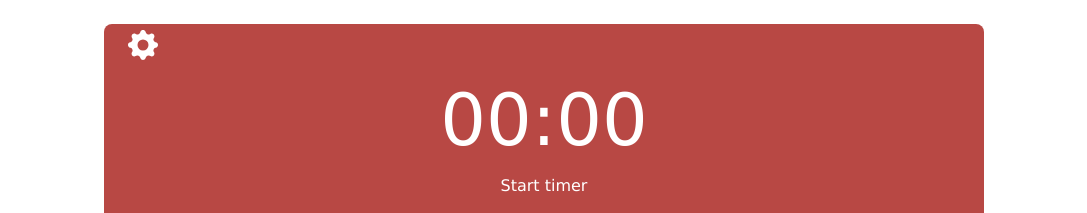
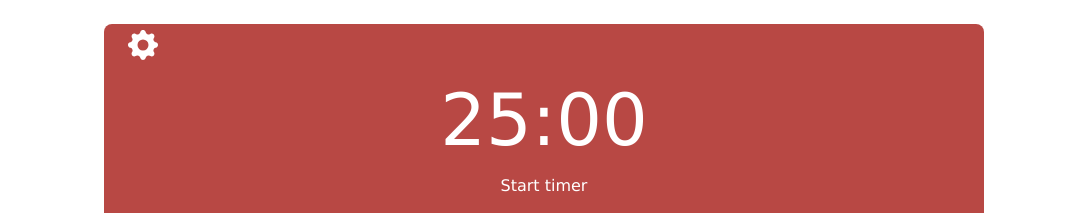
Before and after one commit to Pannonians/learning-js, a React (Create React App) app in the folder public/pomodoro-react-app/: page / in a window 1280 px wide. Shown: the top 213 px of the page, without its empty margins (96-1183 px from the left). Built offline with nearby package versions, Linux system fonts and the light colour scheme.

Commit message:
redux settings implemented (#125)

```diff
--- a/public/pomodoro-react-app/src/components/pomodoro.jsx
+++ b/public/pomodoro-react-app/src/components/pomodoro.jsx
@@ -9,7 +9,9 @@ function Pomodoro() {
         <div className="col-sm-12 center"><Timer /></div>
       </div>
       <div className="row todopadding">
-        <div className="col-sm-12 todos"><Todo /></div>
+        <div className="col-sm-12 todos">
+          <Todo />
+        </div>
       </div>
       <div className="row ">
         <div className="col-sm-12 carousel"><Carousel /></div>
--- a/public/pomodoro-react-app/src/components/settings/settings.jsx
+++ b/public/pomodoro-react-app/src/components/settings/settings.jsx
@@ -5,6 +5,8 @@ import "@reach/dialog/styles.css";
 import "@reach/tabs/styles.css";
 import "../settings/popup.css";
 import "../../App.css";
+import { useDispatch, useSelector } from "react-redux";
+import { setSettings } from "../state/settingsReducer";
 
 function Settings() {
   const [showModal, setShowModal] = useState(false);
@@ -31,6 +33,8 @@ function Settings() {
       return [];
     }
   });
+
+  const dispatch = useDispatch();
 
   useEffect(() => {
     if (formSubmit) {
@@ -105,6 +109,22 @@ function Settings() {
       }
     }
     setAllSchemes(setFalse);
+    const reducerData = setFalse.filter((item) => item.isActive);
+    dispatch(
+      setSettings({
+        duration: parseInt(reducerData[0].pomodoroDuration * 60),
+        shortBreak: parseInt(reducerData[0].shortBreakDuration * 60),
+        longBreak: parseInt(reducerData[0].longBreakDuration * 60),
+        longBreakDelay: parseInt(reducerData[0].longBreakDelay * 60),
+        autoPomodoros: reducerData[0].autostartPomodoros,
+        autoBreaks: reducerData[0].autoStartBreaks,
+      }),
+      localStorage.setItem(
+        "timeLeft",
+        parseInt(reducerData[0].pomodoroDuration * 60)
+      )
+    );
+
     localStorage.setItem("allSchemes", JSON.stringify(allSchemes));
   };
 
--- /dev/null
+++ b/public/pomodoro-react-app/src/components/state/settingsReducer.js
@@ -0,0 +1,28 @@
+import { createSlice } from "@reduxjs/toolkit";
+
+const initialState = {
+  duration: 1500,
+  shortBreak: 300,
+  longBreak: 900,
+  longBreakDelay: 4,
+  autoPomodoros: false,
+  autoBreaks: false,
+};
+
+export const settingsSlice = createSlice({
+  name: "settings",
+  initialState,
+  reducers: {
+    setSettings: (state, action) => {
+      state.duration = action.payload.duration;
+      state.shortBreak = action.payload.shortBreak;
+      state.longBreak = action.payload.longBreak;
+      state.longBreakDelay = action.payload.longBreakDelay;
+      state.autoPomodoros = !state.autoPomodoros;
+      state.autoBreaks = !state.autoBreaks;
+    },
+  },
+});
+
+export const { setSettings } = settingsSlice.actions;
+export default settingsSlice.reducer;
--- /dev/null
+++ b/public/pomodoro-react-app/src/components/state/store.js
@@ -0,0 +1,9 @@
+import { configureStore } from "@reduxjs/toolkit";
+import settingsReducer from "./settingsReducer";
+
+const store = configureStore({
+  reducer: {
+    settings: settingsReducer,
+  },
+});
+export default store;
--- a/public/pomodoro-react-app/src/components/timer.jsx
+++ b/public/pomodoro-react-app/src/components/timer.jsx
@@ -1,36 +1,44 @@
 import { useEffect, useState } from "react";
+import { useSelector } from "react-redux";
 import Settings from "./settings/settings";
+import { setSettings } from "./state/settingsReducer";
 
 function Timer() {
-  const storageTime = localStorage.getItem("timeLeft");
-  const [time, setTime] = useState(
-    storageTime ? parseInt(storageTime) : 25 * 60
-  );
-  // time in seconds
+  const pomodoro = useSelector((state) => state.settings.duration);
+  const [time, setTime] = useState(pomodoro);
+
   const [isActive, setIsActive] = useState(false);
   const [displayMessage, setDisplayMessage] = useState("Start timer");
 
+  useEffect(() => localStorage.setItem("timeLeft", time), [time]);
+
   const getTime = () => {
     const timeFromLocalStorage = localStorage.getItem("timeLeft");
-    const minutes = Math.floor(timeFromLocalStorage / 60);
-    const seconds = timeFromLocalStorage - minutes * 60;
-    return `${minutes < 10 ? "0" + minutes : minutes}:${
-      seconds < 10 ? "0" + seconds : seconds
-    }`;
+    if (timeFromLocalStorage > 0) {
+      const minutes = Math.floor(timeFromLocalStorage / 60);
+      const seconds = timeFromLocalStorage - minutes * 60;
+      return `${minutes < 10 ? "0" + minutes : minutes}:${
+        seconds < 10 ? "0" + seconds : seconds
+      }`;
+    } else {
+      const minutes = pomodoro / 60;
+      const seconds = pomodoro - minutes * 60;
+      return `${minutes < 10 ? "0" + minutes : minutes}:${
+        seconds < 10 ? "0" + seconds : seconds
+      }`;
+    }
   };
 
   const startTimer = () => {
+    setTime(localStorage.getItem("timeLeft"));
     setIsActive(!isActive);
     setDisplayMessage(!isActive ? "Ticking" : "Pause");
   };
-
   const resetTimer = () => {
-    localStorage.setItem("timeLeft", 1500);
-    setTime(localStorage.getItem("timeLeft"));
+    localStorage.setItem("timeLeft", pomodoro);
     setIsActive(false);
     setDisplayMessage(isActive ? "Ticking" : "Start timer");
   };
-
   useEffect(() => {
     if (time > 0 && isActive) {
       const interval = setInterval(() => {
@@ -40,56 +48,61 @@ function Timer() {
     }
   }, [time, isActive]);
 
-  useEffect(() => localStorage.setItem("timeLeft", time), [time]);
-
   window.onload = function () {
-    let timeInterval = 1500;
+    let timeInterval = pomodoro;
     let timeLeft = localStorage.getItem("timeLeft");
     if (isNaN(timeLeft)) {
       localStorage.setItem("timeLeft", timeInterval);
     } else if (timeLeft === 0) {
       localStorage.setItem("timeLeft", timeInterval);
     } else {
-      setIsActive(true);
       timeInterval = parseInt(timeLeft);
       setTime(timeInterval);
       localStorage.setItem("timeLeft", time);
     }
   };
-
   return (
     <div className="col-sm-12">
+      {" "}
       <div className="row">
+        {" "}
         <div className="col-sm-12 left">
-          <Settings />
-        </div>
-      </div>
-      <div className="timer timer:hover center">{getTime()}</div>
+          {" "}
+          <Settings />{" "}
+        </div>{" "}
+      </div>{" "}
+      <div className="timer timer:hover center">{getTime()}</div>{" "}
       <div>
+        {" "}
         <div className="row">
+          {" "}
           <div className="col-sm-12 center message">
-            <p>{displayMessage}</p>
-          </div>
-        </div>
+            {" "}
+            <p>{displayMessage}</p>{" "}
+          </div>{" "}
+        </div>{" "}
         <div className="row">
+          {" "}
           <div className="col-sm-12 center">
+            {" "}
             <button
               className="btn button-startstop"
               onClick={() => startTimer()}
             >
-              {isActive ? "Stop" : "Start"}
-            </button>
+              {" "}
+              {isActive ? "Stop" : "Start"}{" "}
+            </button>{" "}
             <button
               className="btn button-startstop"
               onClick={() => resetTimer()}
             >
-              Reset
-            </button>
-          </div>
-        </div>
-      </div>
+              {" "}
+              Reset{" "}
+            </button>{" "}
+          </div>{" "}
+        </div>{" "}
+      </div>{" "}
     </div>
   );
 }
-
 export default Timer;
--- a/public/pomodoro-react-app/src/index.js
+++ b/public/pomodoro-react-app/src/index.js
@@ -1,21 +1,19 @@
-import React from 'react';
-import ReactDOM from 'react-dom/client';
+import React from "react";
+import ReactDOM from "react-dom";
 // Bootstrap CSS
 import "bootstrap/dist/css/bootstrap.min.css";
 // Bootstrap Bundle JS
 import "bootstrap/dist/js/bootstrap.bundle.min";
-import './index.css';
-import App from './App';
-import reportWebVitals from './reportWebVitals';
+import "./index.css";
+import App from "./App";
+import { Provider } from "react-redux";
+import store from "./components/state/store";
 
-const root = ReactDOM.createRoot(document.getElementById('root'));
-root.render(
+ReactDOM.render(
   <React.StrictMode>
-    <App />
-  </React.StrictMode>
+    <Provider store={store}>
+      <App />
+    </Provider>
+  </React.StrictMode>,
+  document.getElementById("root")
 );
-
-// If you want to start measuring performance in your app, pass a function
-// to log results (for example: reportWebVitals(console.log))
-// or send to an analytics endpoint. Learn more: https://bit.ly/CRA-vitals
-reportWebVitals();
```
